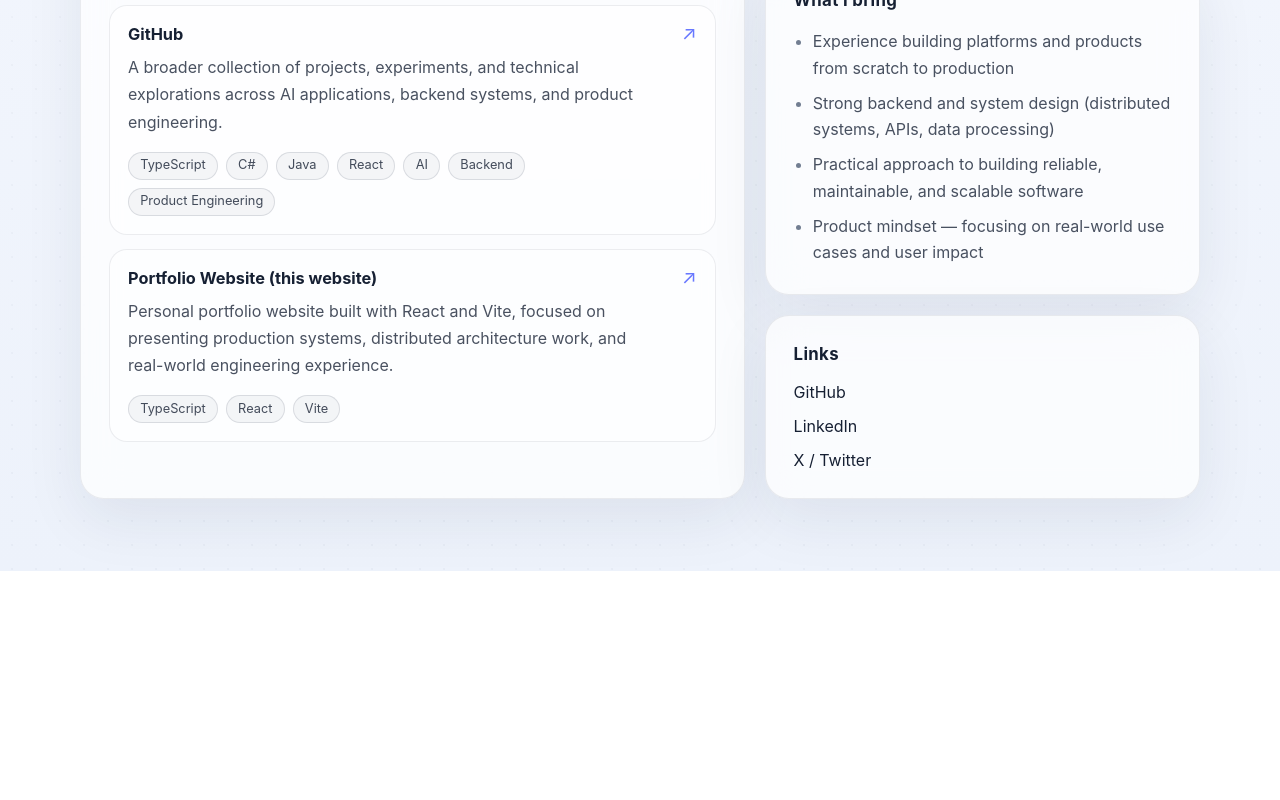
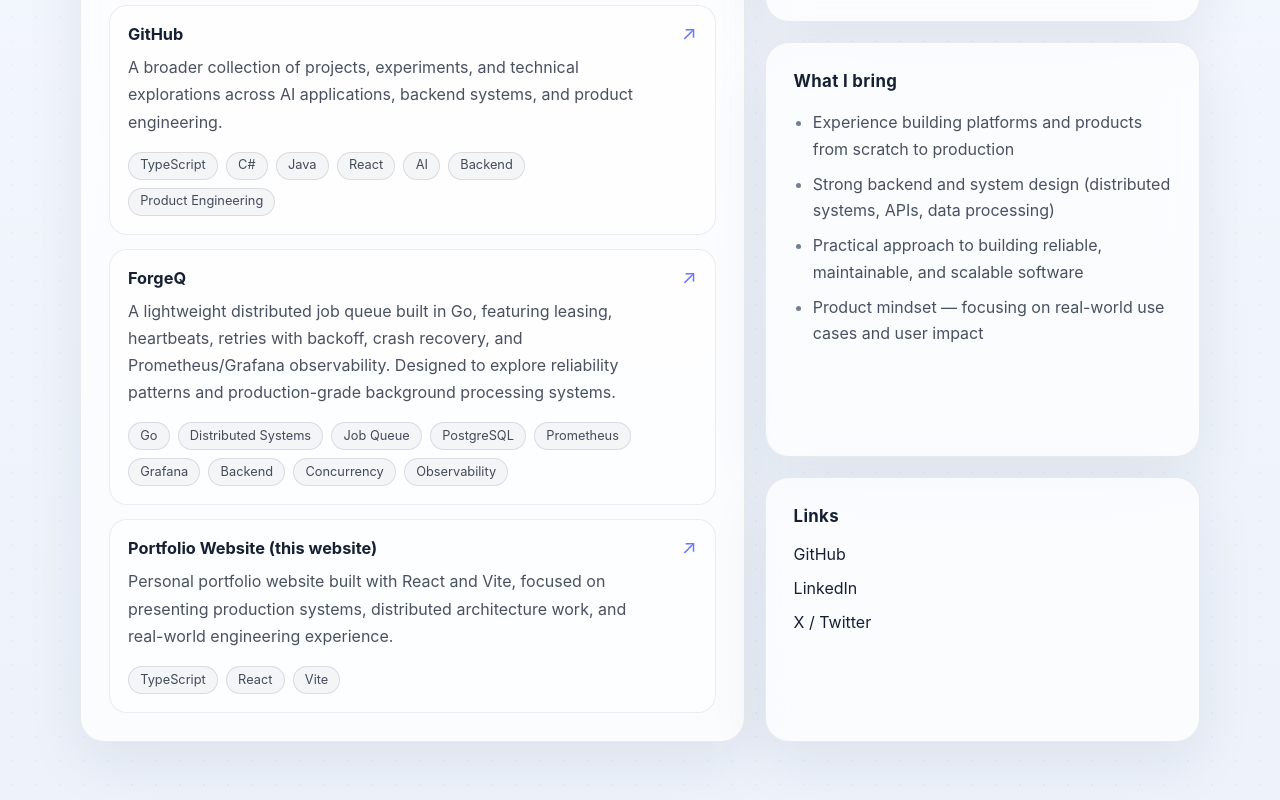
Before and after one commit to andreikurilo/portfolio, a React (Vite) app: page / in a window 1280 px wide. Shown: the part 1027-1827 px from the top of the page. Before the commit the page ends 1598 px from the top, so only its background shows below. Built offline with nearby package versions, Linux system fonts and the light colour scheme.

Commit message:
Added FrogeQ to portfolio

```diff
--- a/src/App.tsx
+++ b/src/App.tsx
@@ -47,6 +47,23 @@ const projects = [
       "AI",
       "Backend",
       "Product Engineering",
+    ],
+  },
+  {
+    name: "ForgeQ",
+    description:
+      "A lightweight distributed job queue built in Go, featuring leasing, heartbeats, retries with backoff, crash recovery, and Prometheus/Grafana observability. Designed to explore reliability patterns and production-grade background processing systems.",
+    href: "https://github.com/andreikurilo/forgeq",
+    tags: [
+      "Go",
+      "Distributed Systems",
+      "Job Queue",
+      "PostgreSQL",
+      "Prometheus",
+      "Grafana",
+      "Backend",
+      "Concurrency",
+      "Observability",
     ],
   },
   {
```
